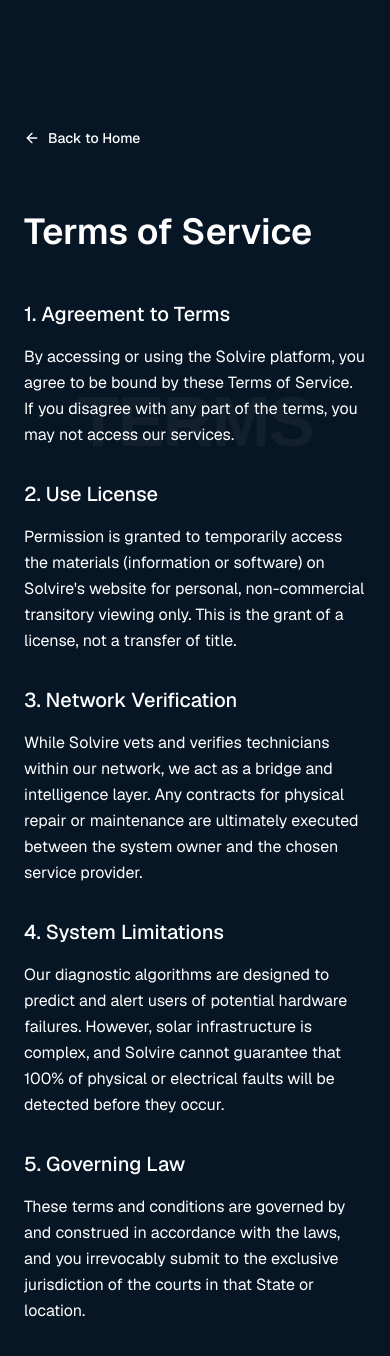
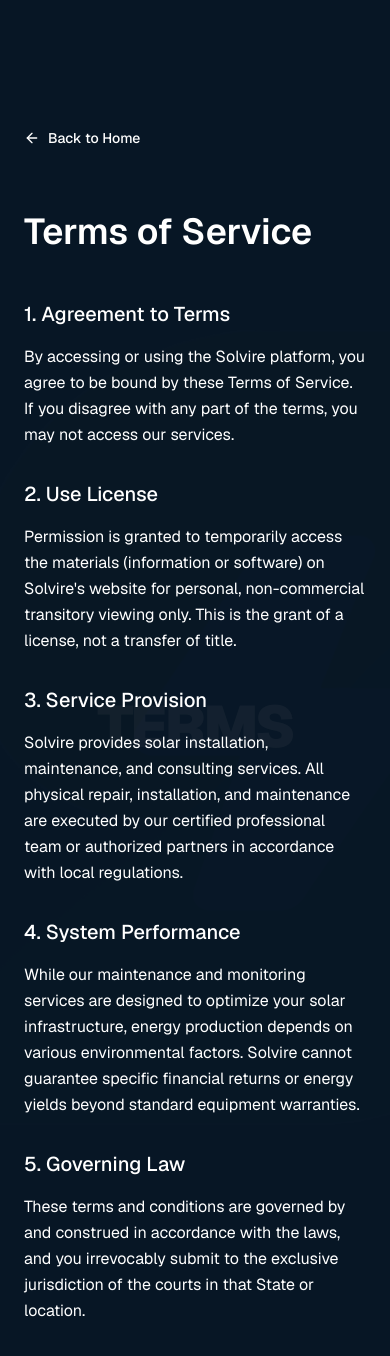
Before and after one commit to Nandannflp/solvire, a Next.js app: page /solvire/terms in a window 390 px wide. Shown: the top 1356 px of the page. Built offline with nearby package versions, Linux system fonts and the light colour scheme; a web font is replaced by a local one.

Commit message:
style: add giant background texts to sections and fix consistency

```diff
--- a/src/app/contact/page.tsx
+++ b/src/app/contact/page.tsx
@@ -3,6 +3,7 @@
 import Link from "next/link";
 import { ArrowLeft, Send } from "lucide-react";
 import { Button } from "@/components/ui/button";
+import Image from "next/image";
 
 export default function ContactPage() {
   const handleSubmit = (e: React.FormEvent) => {
@@ -13,11 +14,21 @@
 
   return (
     <div className="relative min-h-screen bg-background py-32 px-6 md:px-12 overflow-hidden">
-      {/* Editorial Background Title */}
-      <div className="fixed inset-0 flex items-center justify-center pointer-events-none z-0">
-        <h2 className="font-display font-bold text-[16vw] leading-[0.8] tracking-tight text-editorial/5 whitespace-nowrap text-center">
+      {/* Giant Background Title */}
+      <div className="absolute inset-0 flex items-center justify-center pointer-events-none z-0 overflow-hidden">
+        <h2 className="font-sans font-black text-[15vw] leading-[0.8] tracking-tighter text-editorial/5 whitespace-nowrap text-center select-none">
           CONTACT
         </h2>
+      </div>
+
+      {/* Background Watermark */}
+      <div className="absolute top-1/2 left-3/4 -translate-x-1/2 -translate-y-1/2 w-[800px] h-[800px] opacity-[0.03] pointer-events-none mix-blend-overlay">
+        <Image
+          src="/logo.png"
+          alt="Solvire"
+          fill
+          className="object-contain"
+        />
       </div>
 
       <div className="container max-w-4xl mx-auto relative z-10">
@@ -30,7 +41,7 @@
           <div>
             <h1 className="text-4xl md:text-5xl font-semibold text-white mb-6">Get in touch</h1>
             <p className="text-textSecondary leading-relaxed mb-12">
-              Whether you're a homeowner looking to protect your solar asset, a technician wanting to join our verified network, or an investor—we're ready to talk.
+              Whether you need a new solar installation, ongoing maintenance, or a comprehensive energy audit, our team is ready to help.
             </p>
 
             <div className="space-y-6">
--- a/src/app/privacy/page.tsx
+++ b/src/app/privacy/page.tsx
@@ -1,14 +1,25 @@
 import Link from "next/link";
 import { ArrowLeft } from "lucide-react";
+import Image from "next/image";
 
 export default function PrivacyPolicyPage() {
   return (
     <div className="relative min-h-screen bg-background py-32 px-6 md:px-12 overflow-hidden">
-      {/* Editorial Background Title */}
-      <div className="fixed inset-0 flex items-center justify-center pointer-events-none z-0">
-        <h2 className="font-display font-bold text-[18vw] leading-[0.8] tracking-tight text-editorial/5 whitespace-nowrap text-center">
+      {/* Giant Background Title */}
+      <div className="absolute inset-0 flex items-center justify-center pointer-events-none z-0 overflow-hidden">
+        <h2 className="font-sans font-black text-[15vw] leading-[0.8] tracking-tighter text-editorial/5 whitespace-nowrap text-center select-none">
           PRIVACY
         </h2>
+      </div>
+
+      {/* Background Watermark */}
+      <div className="absolute top-1/2 left-3/4 -translate-x-1/2 -translate-y-1/2 w-[800px] h-[800px] opacity-[0.03] pointer-events-none mix-blend-overlay">
+        <Image
+          src="/logo.png"
+          alt="Solvire"
+          fill
+          className="object-contain"
+        />
       </div>
 
       <div className="container max-w-3xl mx-auto relative z-10">
@@ -41,7 +52,7 @@
           <section>
             <h2 className="text-xl font-medium text-white mb-4">3. Data Usage</h2>
             <p>
-              Your data is primarily used to provide, maintain, and improve our services. System telemetry and diagnostic data are used strictly to predict hardware failures and ensure your solar infrastructure operates at peak efficiency. We do not sell your personal energy data to third-party data brokers.
+              Your data is primarily used to provide, maintain, and improve our services. Information collected during site visits, installations, and monitoring is used strictly to ensure your solar infrastructure operates at peak efficiency. We do not sell your personal energy data to third-party data brokers.
             </p>
           </section>
 
--- a/src/app/terms/page.tsx
+++ b/src/app/terms/page.tsx
@@ -1,14 +1,25 @@
 import Link from "next/link";
 import { ArrowLeft } from "lucide-react";
+import Image from "next/image";
 
 export default function TermsOfServicePage() {
   return (
     <div className="relative min-h-screen bg-background py-32 px-6 md:px-12 overflow-hidden">
-      {/* Editorial Background Title */}
-      <div className="fixed inset-0 flex items-center justify-center pointer-events-none z-0">
-        <h2 className="font-display font-bold text-[18vw] leading-[0.8] tracking-tight text-editorial/5 whitespace-nowrap text-center">
+      {/* Giant Background Title */}
+      <div className="absolute inset-0 flex items-center justify-center pointer-events-none z-0 overflow-hidden">
+        <h2 className="font-sans font-black text-[15vw] leading-[0.8] tracking-tighter text-editorial/5 whitespace-nowrap text-center select-none">
           TERMS
         </h2>
+      </div>
+
+      {/* Background Watermark */}
+      <div className="absolute top-1/2 left-3/4 -translate-x-1/2 -translate-y-1/2 w-[800px] h-[800px] opacity-[0.03] pointer-events-none mix-blend-overlay">
+        <Image
+          src="/logo.png"
+          alt="Solvire"
+          fill
+          className="object-contain"
+        />
       </div>
 
       <div className="container max-w-3xl mx-auto relative z-10">
@@ -35,16 +46,16 @@
           </section>
 
           <section>
-            <h2 className="text-xl font-medium text-white mb-4">3. Network Verification</h2>
+            <h2 className="text-xl font-medium text-white mb-4">3. Service Provision</h2>
             <p>
-              While Solvire vets and verifies technicians within our network, we act as a bridge and intelligence layer. Any contracts for physical repair or maintenance are ultimately executed between the system owner and the chosen service provider.
+              Solvire provides solar installation, maintenance, and consulting services. All physical repair, installation, and maintenance are executed by our certified professional team or authorized partners in accordance with local regulations.
             </p>
           </section>
 
           <section>
-            <h2 className="text-xl font-medium text-white mb-4">4. System Limitations</h2>
+            <h2 className="text-xl font-medium text-white mb-4">4. System Performance</h2>
             <p>
-              Our diagnostic algorithms are designed to predict and alert users of potential hardware failures. However, solar infrastructure is complex, and Solvire cannot guarantee that 100% of physical or electrical faults will be detected before they occur.
+              While our maintenance and monitoring services are designed to optimize your solar infrastructure, energy production depends on various environmental factors. Solvire cannot guarantee specific financial returns or energy yields beyond standard equipment warranties.
             </p>
           </section>
 
--- a/src/components/sections/HowItWorksSection.tsx
+++ b/src/components/sections/HowItWorksSection.tsx
@@ -16,6 +16,12 @@
 export function HowItWorksSection() {
   return (
     <section className="relative py-24 md:py-32 bg-surface/20 border-t border-white/5 overflow-hidden">
+      {/* Giant Background Title */}
+      <div className="absolute inset-0 flex items-center justify-center pointer-events-none z-0 overflow-hidden">
+        <h2 className="font-sans font-black text-[12vw] md:text-[14vw] leading-[0.8] tracking-tighter text-editorial/5 text-center whitespace-nowrap select-none">
+          HOW IT WORKS
+        </h2>
+      </div>
 
       {/* Background logo anchor */}
       <div className="absolute top-1/2 left-1/2 -translate-x-1/2 -translate-y-1/2 w-[600px] h-[600px] opacity-[0.02] pointer-events-none mix-blend-overlay">
--- a/src/components/sections/IndustriesSection.tsx
+++ b/src/components/sections/IndustriesSection.tsx
@@ -72,6 +72,12 @@
 
   return (
     <section className="relative py-24 md:py-32 bg-background border-t border-white/5 overflow-hidden">
+      {/* Giant Background Title */}
+      <div className="absolute inset-0 flex items-center justify-center pointer-events-none z-0 overflow-hidden">
+        <h2 className="font-sans font-black text-[12vw] md:text-[14vw] leading-[0.8] tracking-tighter text-editorial/5 text-center whitespace-nowrap select-none">
+          SECTORS
+        </h2>
+      </div>
 
       {/* Background accents */}
       <div className="absolute top-0 left-0 w-96 h-96 bg-solar/5 rounded-full blur-[100px] pointer-events-none" />
--- a/src/components/sections/TrustSection.tsx
+++ b/src/components/sections/TrustSection.tsx
@@ -16,6 +16,12 @@
 export function TrustSection() {
   return (
     <section className="relative py-24 md:py-32 bg-surface/30 overflow-hidden border-t border-white/5">
+      {/* Giant Background Title */}
+      <div className="absolute inset-0 flex items-center justify-center pointer-events-none z-0 overflow-hidden">
+        <h2 className="font-sans font-black text-[12vw] md:text-[14vw] leading-[0.8] tracking-tighter text-editorial/5 text-center whitespace-nowrap select-none">
+          TRUST
+        </h2>
+      </div>
 
       {/* Background Watermark */}
       <div className="absolute top-1/2 left-3/4 -translate-x-1/2 -translate-y-1/2 w-[800px] h-[800px] opacity-[0.03] pointer-events-none mix-blend-overlay">
```
Also changed, not shown: src/components/layout/Footer.tsx (+20 -10 lines), src/components/sections/WhySolvireSection.tsx (+7 -0 lines).
